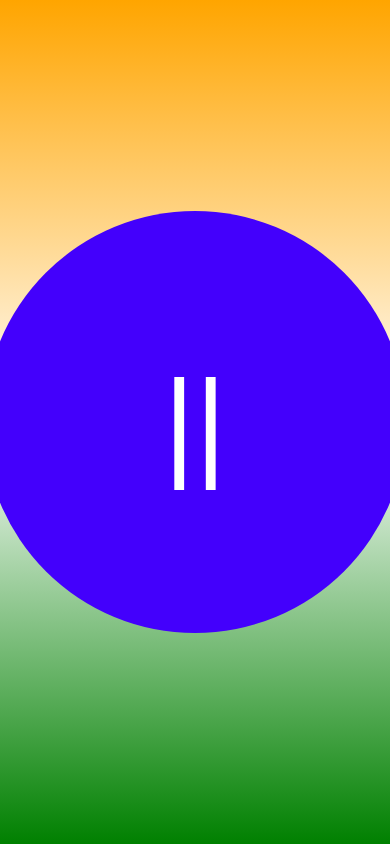
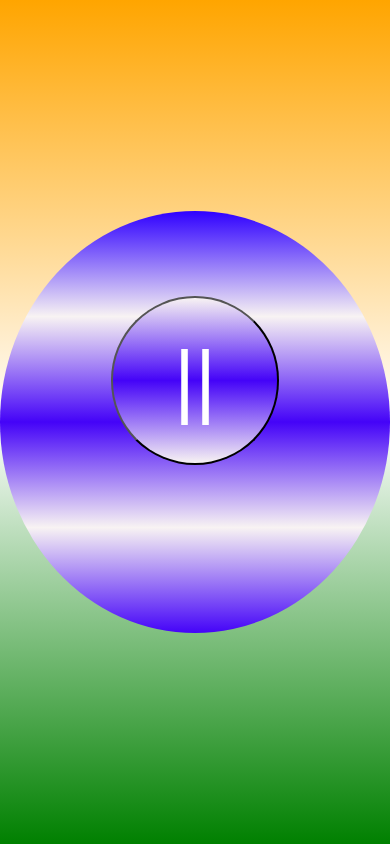
Before and after one commit to parvindr091719/Play-and-Push-Button, a plain HTML site: page index.html in a window 390 px wide. Drawn offline with Linux system fonts and the light colour scheme.

Commit message:
media and button between div

```diff
--- a/index.html
+++ b/index.html
@@ -8,11 +8,11 @@
     <title>Play and Push Button</title>
 </head>
 <body>
-    <div>
-        <button class="but but1" >
-            <div id="playAndPushBtn" onclick="playAndPush()">||</div></button>
+    <div class="but">
+        <button class="but1" id="playAndPushBtn" onclick="playAndPush()">
+            ||
+        </button>
     </div>
-
 
     <script src="./source.js"></script>
 </body>
--- a/style.css
+++ b/style.css
@@ -17,27 +17,34 @@ body{
 }
 
 .but{
-    background-color: #4300fc;
+    background-image: linear-gradient(rgb(47, 0, 255), rgb(248, 243, 243), rgb(68, 3, 248),  rgb(248, 243, 243), rgb(68, 3, 248));
     border: none;
-    color: white;
-    padding: 20px;
-    text-align: center;
-    text-decoration: none;
-    display: inline-block;
-    font-size: 221px;
-    cursor: pointer;
-}
-
-.but1{
     height: 90vh;
     width: 90vh;
     border-radius: 50%;
     display: inline-block;
 }
 
+.but1{
+    background-image:linear-gradient(rgb(248, 243, 243), rgb(68, 3, 248),  rgb(248, 243, 243));
+    text-align: center;
+    color: white;
+    text-decoration: none;
+    font-size: 221px;
+    cursor: pointer;
+    display: flex;
+    align-items: center;
+    justify-content:center;
+    height: 50vh;
+    width: 50vh;
+    border-radius: 50%;
+    margin-inline: auto;
+    margin-top: 140px;
+}
+
 button:hover{
-    background-image: linear-gradient(rgb(47, 0, 255), rgb(248, 243, 243), rgb(68, 3, 248),  rgb(248, 243, 243), rgb(68, 3, 248));
-    font-size: 351px;
+    background-image: linear-gradient(rgb(47, 0, 255), rgb(248, 243, 243), orange, white, green, rgb(68, 3, 248),  rgb(248, 243, 243),orange, white, green, rgb(68, 3, 248));
+    font-size: 251px;
 }
 
 @media(max-width: 761px){
@@ -45,16 +52,21 @@ button:hover{
         height: 100vh;
     }
     .but{
-        font-size: 201px;
-    }
 
-    .but1{
         height: 80vh;
         width: 80vh;
     }
 
+    .but1{
+        font-size: 121px;
+        height: 40vh;
+        width: 40vh;
+        margin-inline: auto;
+        margin-top: 121px;
+    }
+
     button:hover{
-        font-size: 221px;
+        font-size: 151px;
     }
 }
 
@@ -63,16 +75,20 @@ button:hover{
         height: 100vh;
     }
     .but{
-        font-size: 171px;
-    }
-
-    .but1{
         height: 70vh;
         width: 70vh;
     }
 
+    .but1{
+        font-size: 91px;
+        height: 30vh;
+        width: 30vh;
+        margin-inline: auto;
+        margin-top: 115px;
+    }
+
     button:hover{
-        font-size: 191px;
+        font-size: 101px;
     }
 }
 
@@ -81,16 +97,21 @@ button:hover{
         height: 100vh;
     }
     .but{
-        font-size: 121px;
-    }
 
-    .but1{
         height: 50vh;
         width: 50vh;
     }
 
+    .but1{
+        font-size: 81px;
+        height: 20vh;
+        width: 20vh;
+        margin-inline: auto;
+        margin-top: 85px;
+    }
+
     button:hover{
-        font-size: 151px;
+        font-size: 91px;
     }
 }
 
@@ -100,33 +121,19 @@ button:hover{
     }
 
     .but{
-        font-size: 111px;
-    }
-
-    .but1{
         height: 40vh;
         width: 40vh;
     }
 
-    button:hover{
-        font-size: 131px;
-    }
-}
-
-@media(max-width: 250px){
-    body{
-        height: 100vh;
-    }
-    .but{
-        font-size: 101px;
-    }
-
     .but1{
-        height: 30vh;
-        width: 30vh;
+        font-size: 51px;
+        height: 20vh;
+        width: 20vh;
+        margin-inline: auto;
+        margin-top: 57px;
     }
 
     button:hover{
-        font-size: 121px;
+        font-size: 61px;
     }
 }
```
